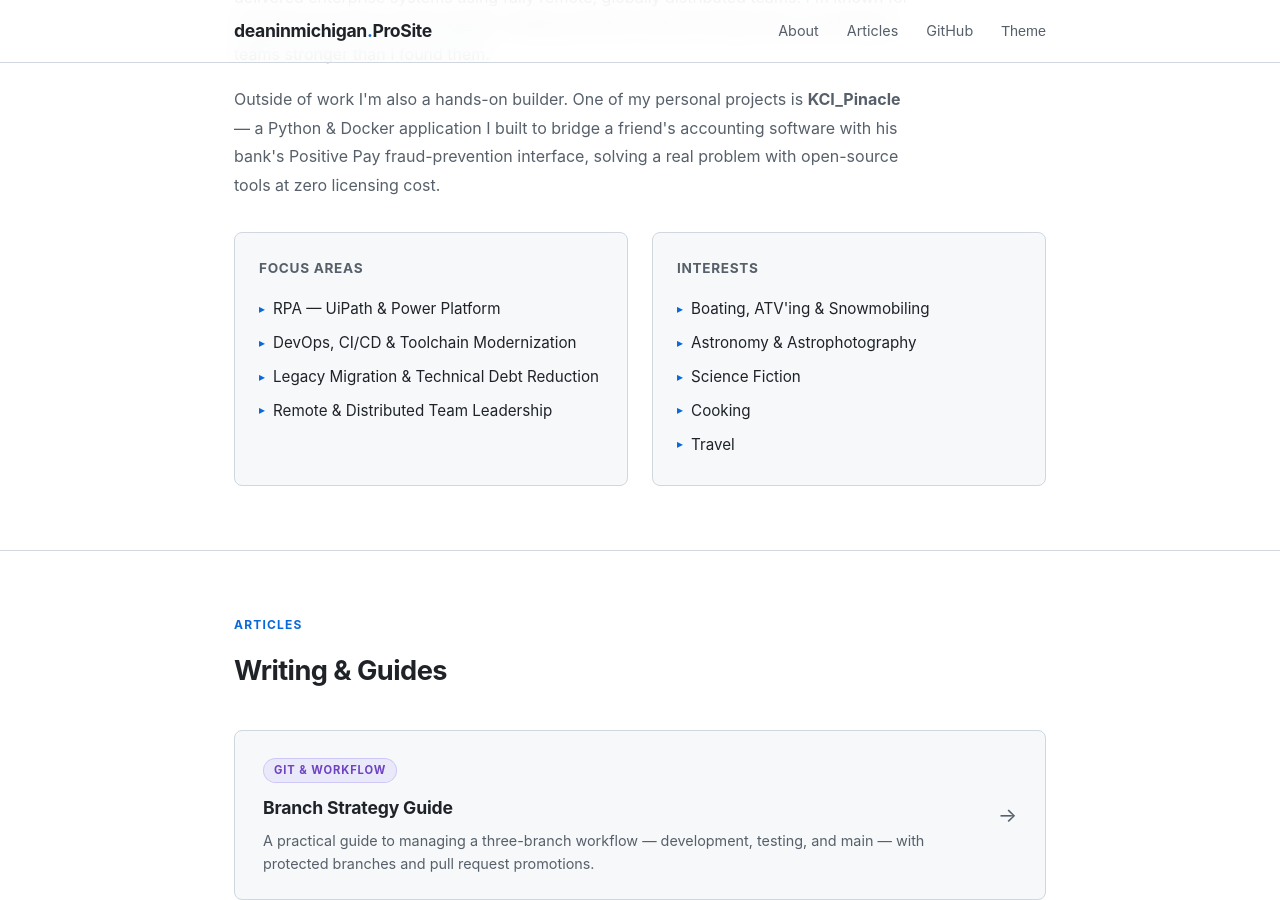
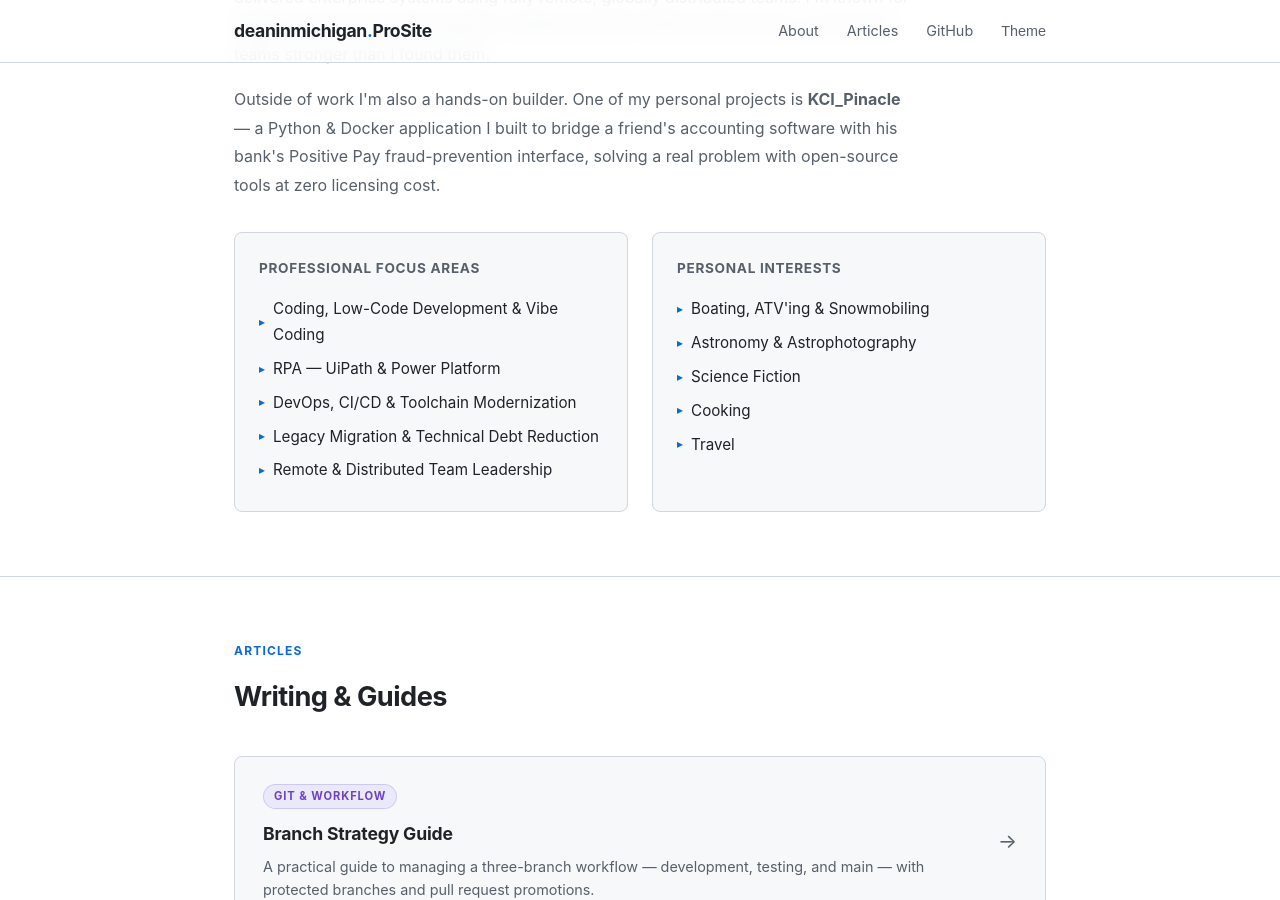
Before and after one commit to DeanInMichigan/ProSite, a Jekyll site: the page built from index.html, in a window 1280 px wide and 900 px high, scrolled down 905 px. Built offline with Jekyll 4.4.1, drawn with Linux system fonts in a browser that asks for light colours.

Commit message:
update focus areas and interests

```diff
--- a/index.html
+++ b/index.html
@@ -62,8 +62,9 @@ description: "Dean Abraham's professional development site — articles and insi
 
     <div class="about-grid">
       <div class="about-card">
-        <h3>Focus Areas</h3>
+        <h3>Professional Focus Areas</h3>
         <ul>
+          <li>Coding, Low-Code Development &amp; Vibe Coding</li>
           <li>RPA — UiPath &amp; Power Platform</li>
           <li>DevOps, CI/CD &amp; Toolchain Modernization</li>
           <li>Legacy Migration &amp; Technical Debt Reduction</li>
@@ -71,7 +72,7 @@ description: "Dean Abraham's professional development site — articles and insi
         </ul>
       </div>
       <div class="about-card">
-        <h3>Interests</h3>
+        <h3>Personal Interests</h3>
         <ul>
           <li>Boating, ATV'ing &amp; Snowmobiling</li>
           <li>Astronomy &amp; Astrophotography</li>
```
